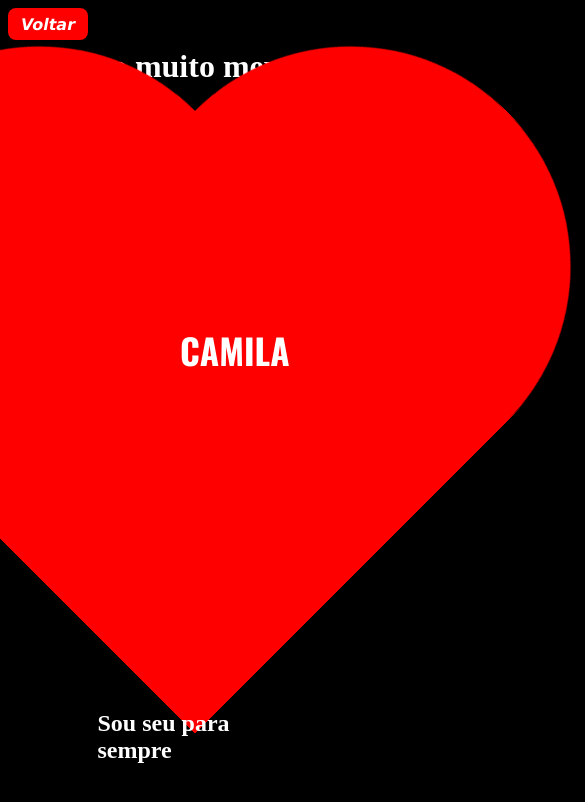
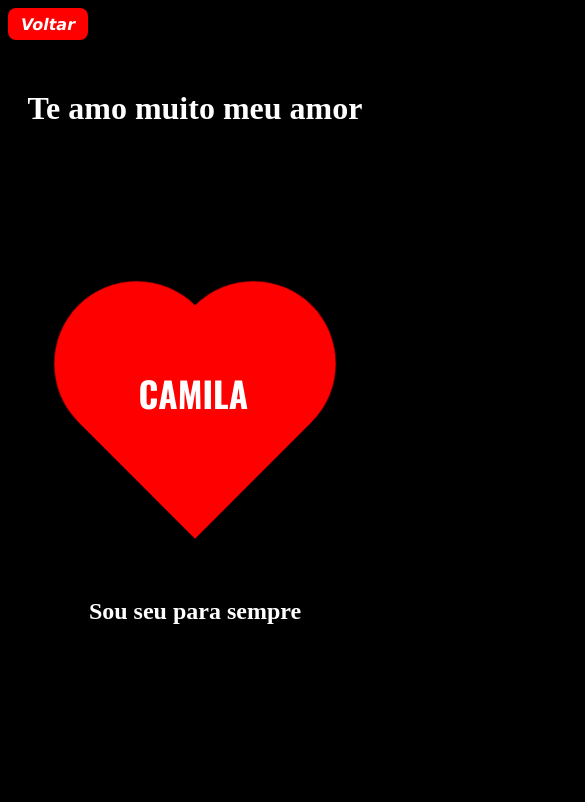
Before and after one commit to LeooM5/Camis-AMOR-, a plain HTML site: page love.html in a window 390 px wide. Shown: the top 802 px of the page, 585 px wide, since content can reach past the window. Drawn offline with nearby package versions, Linux system fonts and the light colour scheme; a web font is replaced by a local one.

Commit message:
Responsivo

```diff
--- a/estilo.css
+++ b/estilo.css
@@ -119,3 +119,41 @@ h2 {
         transform: scale(1.1);
     }
 }
+
+/* RESPONSIVIDADE */
+
+@media (max-width: 850px) {
+    .quadrado, .circulo {
+        width: 150px;
+        height: 150px;
+    }
+
+    .coracao {
+        width: 150px;
+        height: 150px;
+    }
+
+    h2 {
+        top: 70%;
+        text-align: center;
+    }
+
+    #amor {
+        text-align: center;
+        left: auto;
+        width: 95dvw;
+        top: 40%;
+    }
+
+    header {
+        height: 15dvh;
+        display: flex;
+        flex-direction: column;
+        justify-content: space-between;
+    }
+
+    h2 {
+        width: 100dvw;
+    }
+
+}
--- a/style.css
+++ b/style.css
@@ -109,7 +109,7 @@ form {
 form input {
     font-weight: bolder;
     font-style: italic;
-    font-family:  'Lucida Sans', 'Lucida Sans Regular', 'Lucida Grande', 'Lucida Sans Unicode', Geneva, Verdana, sans-serif;
+    font-family: 'Lucida Sans', 'Lucida Sans Regular', 'Lucida Grande', 'Lucida Sans Unicode', Geneva, Verdana, sans-serif;
     letter-spacing: 5px;
     font-size: 1.2em;
     background-color: red;
@@ -173,3 +173,72 @@ form p {
         transform: translateX(-100%);
     }
 }
+
+/* RESPONSIVIDADE */
+
+@media (max-width: 850px) {
+    figure {
+        grid-template-columns: repeat(2, 1fr);
+        grid-template-rows: repeat(5, 1fr);
+        height: auto;
+        margin-bottom: 3em;
+        gap: 2em;
+    }
+
+    figure img {
+        height: 195px;
+        width: 170px;
+    }
+
+    #ultima {
+        grid-column: auto;
+    }
+
+    #Amor {
+        height: 2.5em;
+        font-size: .8em;
+        text-align: center;
+        white-space: wrap;
+    }
+
+    @keyframes write {
+        0% {
+            width: 85dvw;
+        }
+
+        45% {
+            width: 85dvw;
+        }
+
+        65% {
+            width: 0;
+        }
+
+        85% {
+            width: 0;
+        }
+
+        100% {
+            width: 0;
+        }
+
+    }
+
+    section {
+        margin-bottom: 2.5em;
+    }
+
+    section p {
+        width: 85dvw;
+        text-align: justify;
+    }
+
+    form p {
+        text-align: center;
+    }
+
+    form input {
+        margin-bottom: 3em;
+    }
+
+}
```
